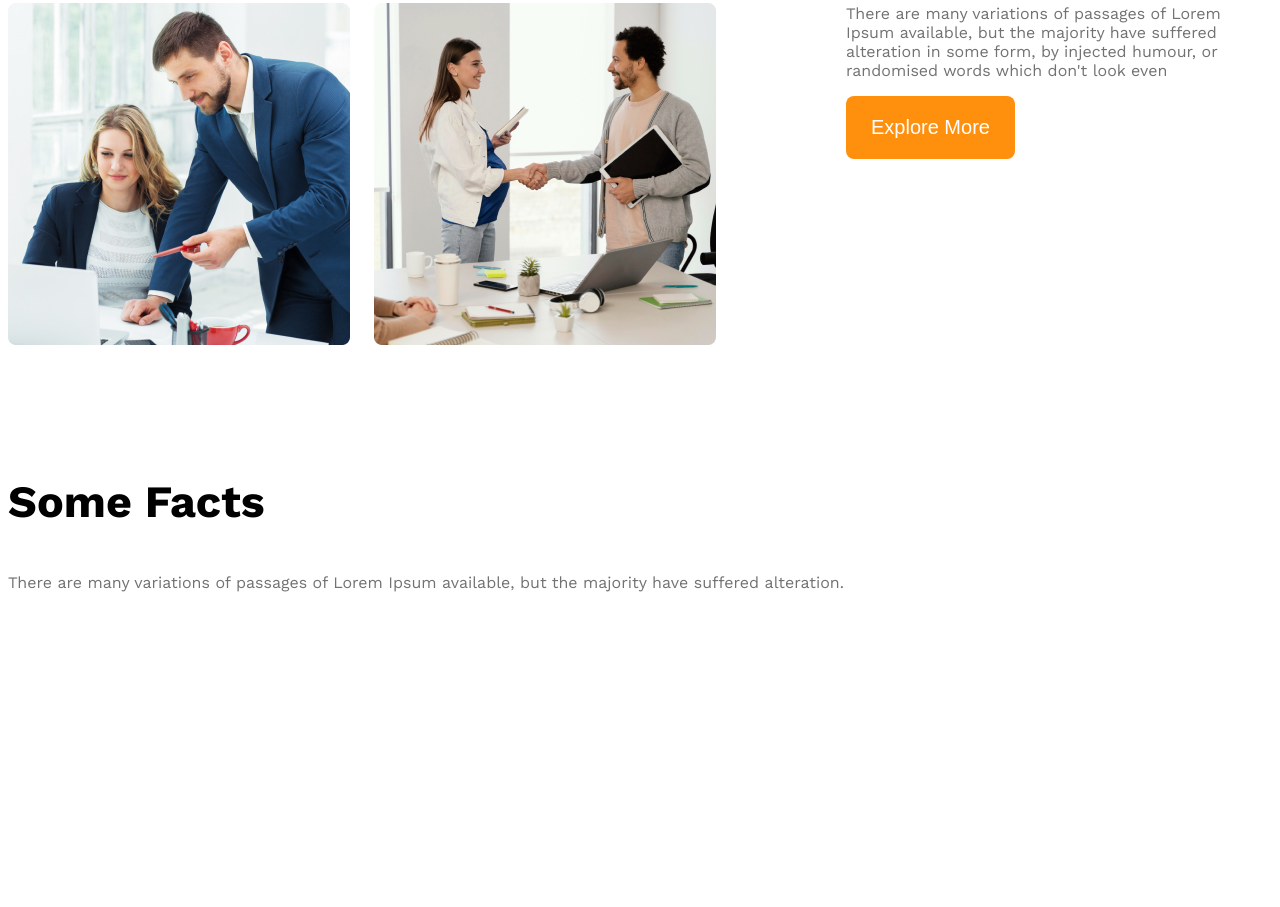
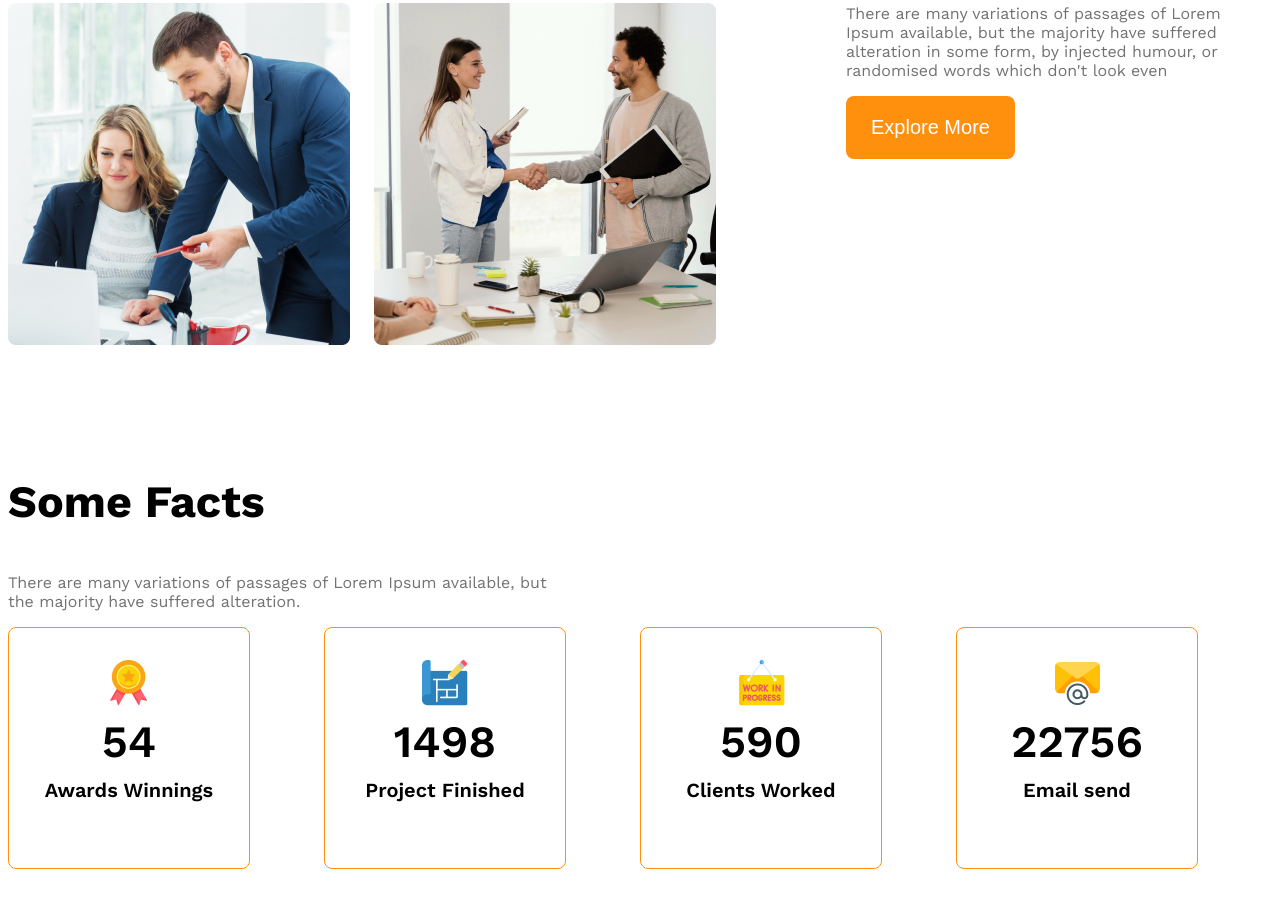
Before and after one commit to Rakibul-islam-gif/g3-architexts-website, a plain HTML site: page index.html in a window 1280 px wide. Shown: the part 1677-2584 px from the top of the page. Before the commit the page ends 2558 px from the top, so only its background shows below. Drawn offline with nearby package versions, Linux system fonts and the light colour scheme.

Commit message:
added fact section

```diff
--- a/index.html
+++ b/index.html
@@ -59,27 +59,35 @@
          <section>
 
             <h3 class="section-title">Some Facts</h3>
-            <p class="text-light-gray">There are many variations of passages of Lorem Ipsum available, but the majority have suffered alteration.</p>
+            <p class="text-light-gray fact-description">There are many variations of passages of Lorem Ipsum available, but the majority have suffered alteration.</p>
             <div class="fact-container">
-                <div class="fact">
-                    <img src="" alt="" class="fact-icon">
-                    <h4 class="fact-number"></h4>
-                    <h5 class="fact-name"></h5>
+                <div class="fact-card display-flex">
+                    <div>
+                     <img src="./images/icons/ribon.png" alt="" class="fact-icon">
+                    <h4 class="fact-number">54</h4>
+                    <h5 class="fact-name">Awards Winnings</h5>
+                    </div>
                 </div>
-                <div class="fact">
-                    <img src="" alt="" class="fact-icon">
-                    <h4 class="fact-number"></h4>
-                    <h5 class="fact-name"></h5>
+                <div class="fact-card display-flex ">
+                    <div>
+                    <img src="./images/icons/projects.png" alt="" class="fact-icon">
+                    <h4 class="fact-number">1498</h4>
+                    <h5 class="fact-name">Project Finished</h5>
+                    </div>
                 </div>
-                <div class="fact">
-                    <img src="" alt="" class="fact-icon">
-                    <h4 class="fact-number"></h4>
-                    <h5 class="fact-name"></h5>
+                <div class="fact-card display-flex">
+                    <div>
+                    <img src="./images/icons/customers.png" alt="" class="fact-icon">
+                    <h4 class="fact-number">590</h4>
+                    <h5 class="fact-name">Clients Worked</h5>
+                    </div>
                 </div>
-                <div class="fact">
-                    <img src="" alt="" class="fact-icon">
-                    <h4 class="fact-number"></h4>
-                    <h5 class="fact-name"></h5>
+                <div class="fact-card display-flex">
+                    <div>
+                    <img src="./images/icons/email.png" alt="" class="fact-icon">
+                    <h4 class="fact-number">22756</h4>
+                    <h5 class="fact-name">Email send</h5>
+                    </div>
                 </div>
             </div>
 
--- a/style/architects.css
+++ b/style/architects.css
@@ -143,6 +143,39 @@ main>section{
   font-weight:500;
 }
 
+/* Fact section start */
+.fact-card{
+
+  border:1px solid #FF900E;
+
+  height:240px;
+  width:240px;
+  border-radius:8px;
+  justify-content:center;
+  align-items:center;
+  text-align:center;
+}
+
+.fact-container{
+  display:grid;
+  grid-template-columns:repeat(4, 1fr);
+}
+.fact-number{
+  font-size:2.8rem;
+  font-weight:600;
+  margin-top:5px;
+  margin-bottom:10px;
+}
+.fact-name{
+
+  font-size:1.25rem;
+  font-weight:600;
+  margin-top:10px;
+}
+.fact-description{
+
+  max-width:540px;
+}
 @media screen and (max-width: 576px) {
   .navbar, .nav-links, .team-work{
 
```
